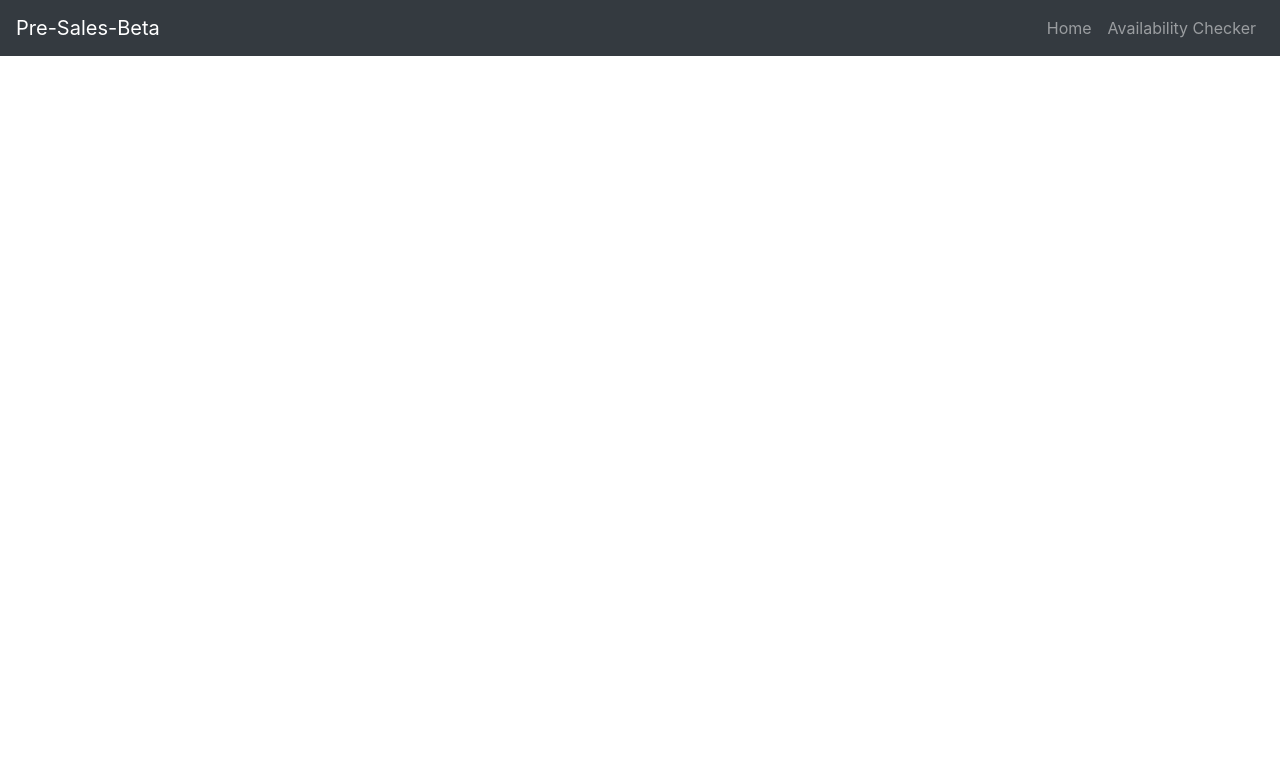
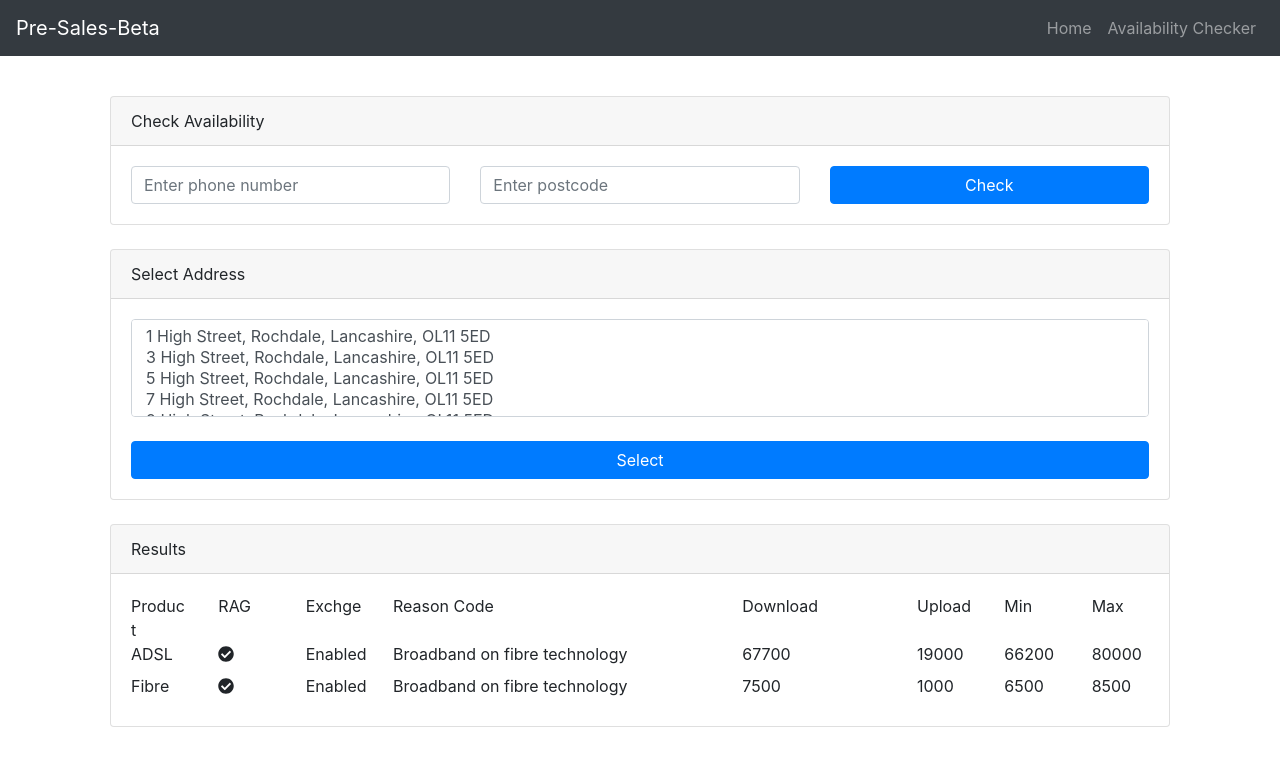
Before and after one commit to fahad-sarwar/pre-sales-beta, a React (Create React App) app: page /check-availability in a window 1280 px wide. Shown: the top 766 px of the page. Built offline with nearby package versions, Linux system fonts and the light colour scheme.

Commit message:
Implemented React Routing

```diff
--- a/src/App.js
+++ b/src/App.js
@@ -1,9 +1,6 @@
 import React, { Component } from 'react';
+import { Route, Switch } from "react-router";
 import { BrowserRouter } from "react-router-dom";
-import { Route, Switch } from "react-router";
-import {
-  PrivateRoute
-} from "@zen/identity-lib";
 import {
   Collapse,
   Container,
@@ -38,15 +35,15 @@ class App extends Component {
     return (
       <div>
         <Navbar dark expand="lg" color="dark">
-          <NavbarBrand href="#home">Pre-Sales-Beta</NavbarBrand>
+          <NavbarBrand href="/">Pre-Sales-Beta</NavbarBrand>
           <NavbarToggler onClick={this.toggle} />
           <Collapse isOpen={this.state.isOpen} navbar>
             <Nav className="ml-auto" navbar>
               <NavItem>
-                <NavLink href="#home">Home</NavLink>
+                <NavLink href="/">Home</NavLink>
               </NavItem>
               <NavItem>
-                <NavLink href="#availabilityChecker">
+                <NavLink href="/check-availability">
                   Availability Checker
                 </NavLink>
               </NavItem>
@@ -59,9 +56,9 @@ class App extends Component {
             <Switch>
               <Route exact={true} path="/" component={Home} />
 
-              <PrivateRoute
+              <Route
                 exact={true}
-                path="/checkavailability"
+                path="/check-availability"
                 component={CheckAvailability}
               />
 
--- a/src/pages/CheckAvailability.js
+++ b/src/pages/CheckAvailability.js
@@ -5,7 +5,6 @@ import {
   CardBody,
   CardHeader,
   Col,
-  Container,
   Input,
   Row
 } from 'reactstrap';
@@ -17,7 +16,6 @@ class CheckAvailability extends Component {
     render() {
         return (
             <div>
-                <Container className="navbar-body-padding">
                 <Card>
                 <CardHeader>Check Availability</CardHeader>
                     <CardBody>
@@ -166,7 +164,6 @@ class CheckAvailability extends Component {
                     </Row>
                     </CardBody>
                 </Card>
-                </Container>
             </div>
         );
     }
--- a/src/pages/Home.js
+++ b/src/pages/Home.js
@@ -1,8 +1,10 @@
 import React, { Component } from 'react';
+import { Link  } from 'react-router-dom'
 import { Jumbotron, Button } from 'reactstrap';
 import '../App.css';
 
 class Home extends Component {
+
     render() {
         return (
             <div>
@@ -12,7 +14,7 @@ class Home extends Component {
                 <hr className="my-2" />
                 <p>To perform a broadband availability check, click the button below:</p>
                 <p className="lead">
-                    <Button color="primary">Check Availability</Button>
+                    <Button tag={Link} to="/check-availability" color="primary">Check Availability</Button>
                 </p>
                 </Jumbotron>
             </div>
```
